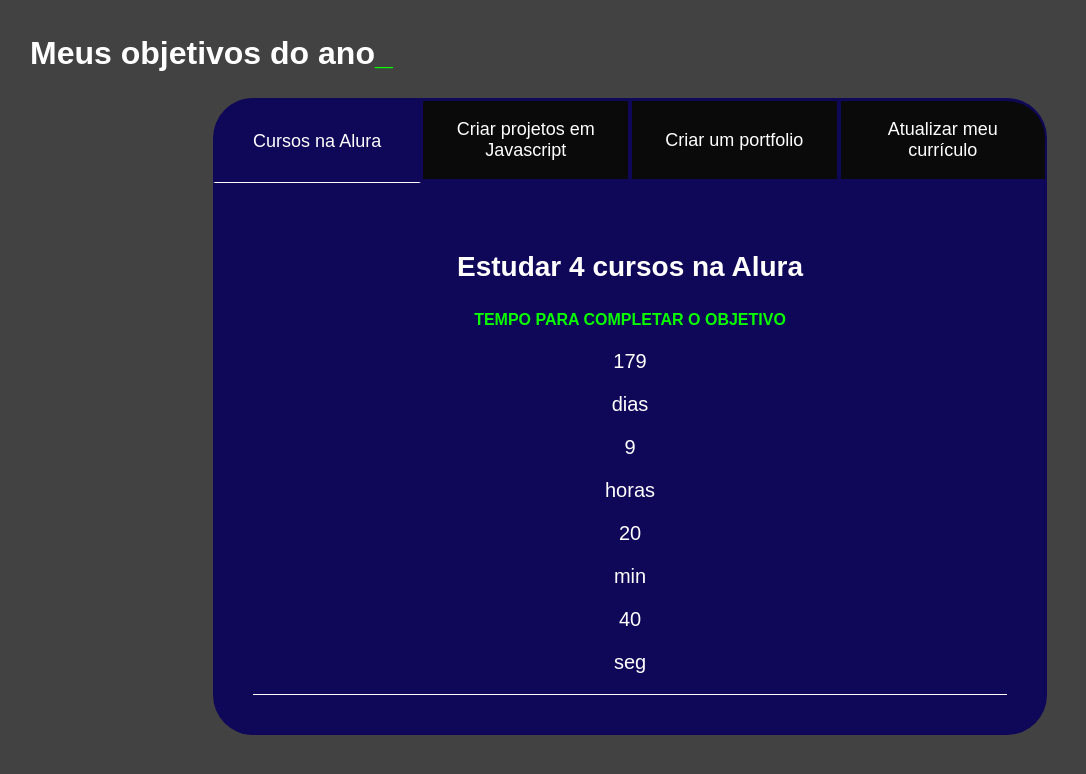
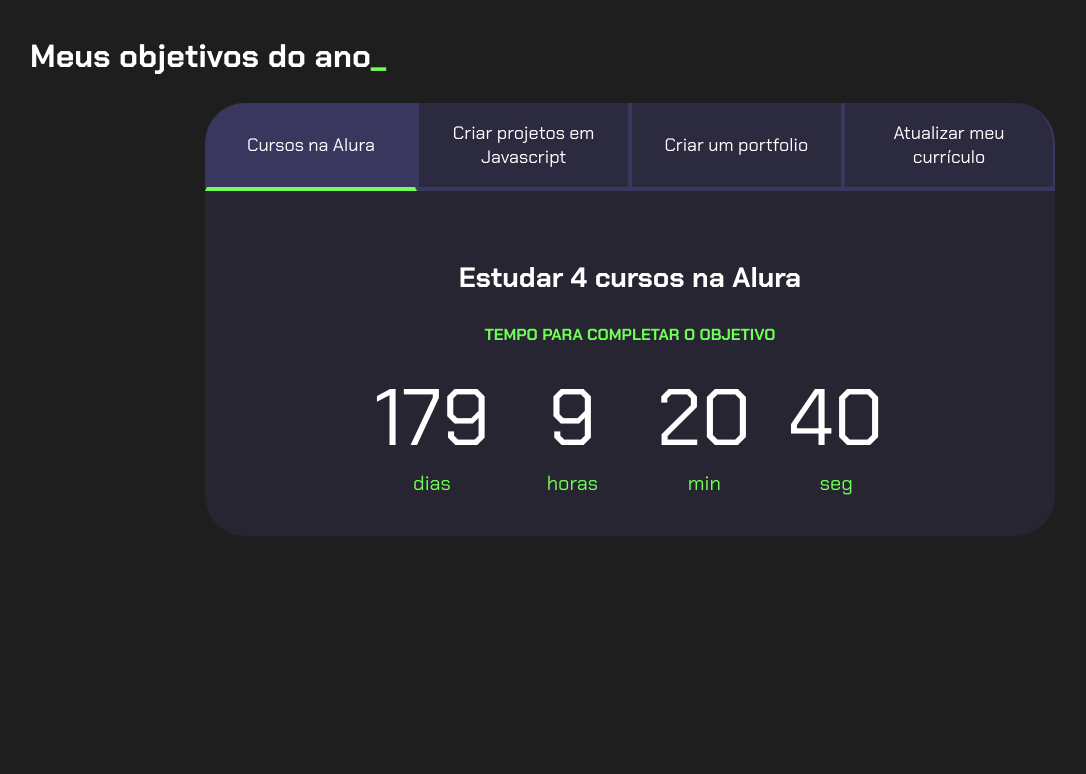
Before and after one commit to Gustavo-Jardim/projct-alura, a plain HTML site: page index.html in a window 1280 px wide. Shown: the whole page, without its empty margins (10-1096 px from the left). Drawn offline with Linux system fonts and the light colour scheme; a web font is replaced by a local one.

Commit message:
Update style.css

```diff
--- a/style.css
+++ b/style.css
@@ -1,20 +1,22 @@
-@import url('https://fonts.googleapis.com/css2?family=Madimi+One&display=swap');
+
+@import url('https://fonts.googleapis.com/css2?family=Chakra+Petch:wght@400;700&display=swap');
 
 :root {
-  --cor-de-fundo: #000000bd;
-  --verde: #09ff00;
-  --branco: #ffffff;
-  --botao-ativo: #0f0758;
-  --botao-inativo: rgba(0, 0, 0, 0.849);
-  --texto-fundo: rgb(21, 0, 255);
+    --cor-de-fundo: #1E1E1E;
+    --verde: #6FFF57;
+    --branco: #FFFFFF;
+    --botao-ativo: #3A375E;
+    --botao-inativo: rgba(58, 55, 94, 0.5);
+    --texto-fundo: rgba(58, 55, 94, 0.3);
 }
 
 body {
-  background-color: var(--cor-de-fundo);
-  color: var(--branco);
-  font-family: 'Madimi One', sans-serif;
+    background-color: var(--cor-de-fundo);
+    color: var(--branco);
+    font-family: 'Chakra Petch', sans-serif;
+}
 
-}
+
 .conteudo-principal {
     display: flex;
     flex-direction: column;
@@ -24,6 +26,7 @@
     width: 100%;
     margin: 0 auto;
 }
+
 .titulo-principal {
     text-align: left;
     width: 100%;
@@ -33,18 +36,10 @@
 .titulo-principal span {
     color: var(--verde);
 }
-.botao{
-    font-family:  'Madimi One', sans-serif;
-    background-color: var(--botao-inativo);
-    color: var(--branco);
-    display: flex;
-    justify-content: center;
-    padding: 1em;
-    font-size: 18px;
-    align-items: center;
-}
+
+
 .botao {
-    font-family:  'Madimi One', sans-serif;
+    font-family: 'Chakra Petch', sans-serif;
     background-color: var(--botao-inativo);
     color: var(--branco);
     display: flex;
@@ -56,24 +51,69 @@
     border-bottom: 4px solid var(--botao-ativo);
     border-left: 2px solid var(--botao-ativo);
     border-right: 2px solid var(--botao-ativo);
-    border-top: 3px solid var(--botao-ativo);;
+    border-top: none;
 }
+
+.botao:first-child {
+    border-radius: 40px 40px 0 0;
+}
+
 .botoes {
     display: block;
 }
-.ativo{
+
+.botao.ativo{
     background-color: var(--botao-ativo);
-    border-bottom: 1px solid var(--branco);
-    }
+    border-bottom: 4px solid var(--verde);
+}
 
-@media screen and (min-width: 768px) {
-    .botoes {
-        display: flex;
-    }
+.abas-textos{
+    background-color: var(--texto-fundo);
+    padding: 40px;
+    border-radius: 0 0 40px 40px;
 }
-.botao:first-child {
-    border-radius: 40px 40px 0 0;
+.aba-conteudo.ativo{
+    display:block;
 }
+
+.aba-conteudo{
+    display: none;
+}
+
+.aba-conteudo-titulo-principal{
+    font-size: 28px;
+    text-align: center;
+}
+.aba-conteudo-titulo-secundario{
+    text-align: center;
+    color: var(--verde);
+    text-transform: uppercase;
+}
+
+.contador{
+    display:flex;
+    justify-content: center;
+    flex-wrap: wrap;
+}
+.contador-digito{
+    padding: 0 16px;
+    text-align: center;
+    min-width: 100px;
+}
+
+.contador-digito-numero{
+    font-size: 80px;
+    margin: 0;
+
+}
+
+.contador-digito-texto{
+    color: var(--verde);
+    font-size: 20px;
+    margin: 0;
+
+}
+
 @media screen and (min-width: 768px) {
     .botoes {
         display: flex;
@@ -87,31 +127,3 @@
         border-radius: 0 40px 0 0;
     }
 }
-.abas-textos{
-    background-color: var(--botao-ativo);
-    padding: 40px;
-    border-radius: 0 0 40px 40px;
-}
-
-.aba-conteudo.ativo{
-    display: block;
-}
-
-.aba-conteudo{
-    display: none;
-}
-
-.aba-conteudo-titulo-principal{
-    font-size: 28px;
-    text-align: center;
-}
-
-.aba-conteudo-titulo-secundario{
-    text-align: center;
-    color: var(--verde);
-    text-transform: uppercase;
-}
-.contador{
-    font-size: 20px;
-    text-align: center;
-}
```
